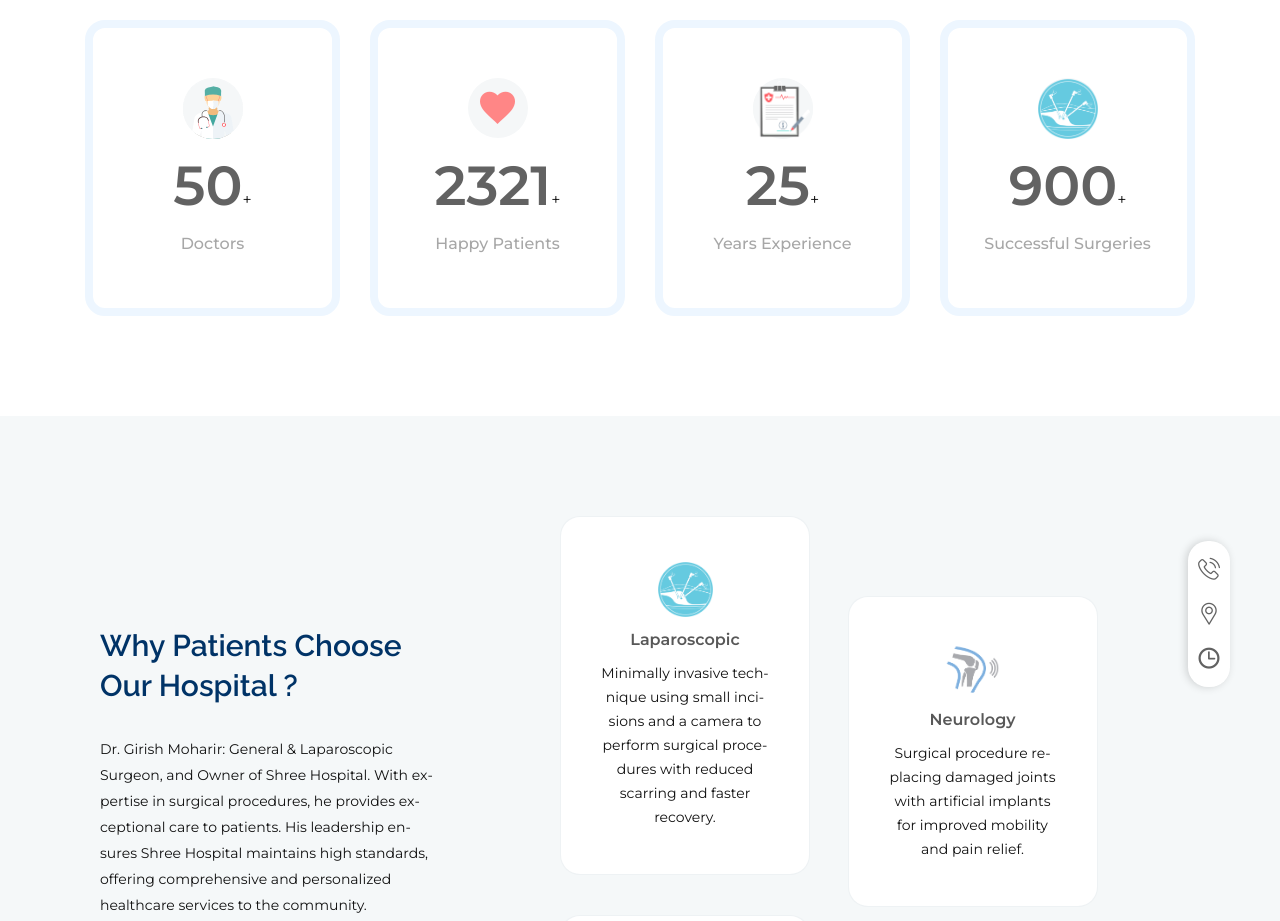
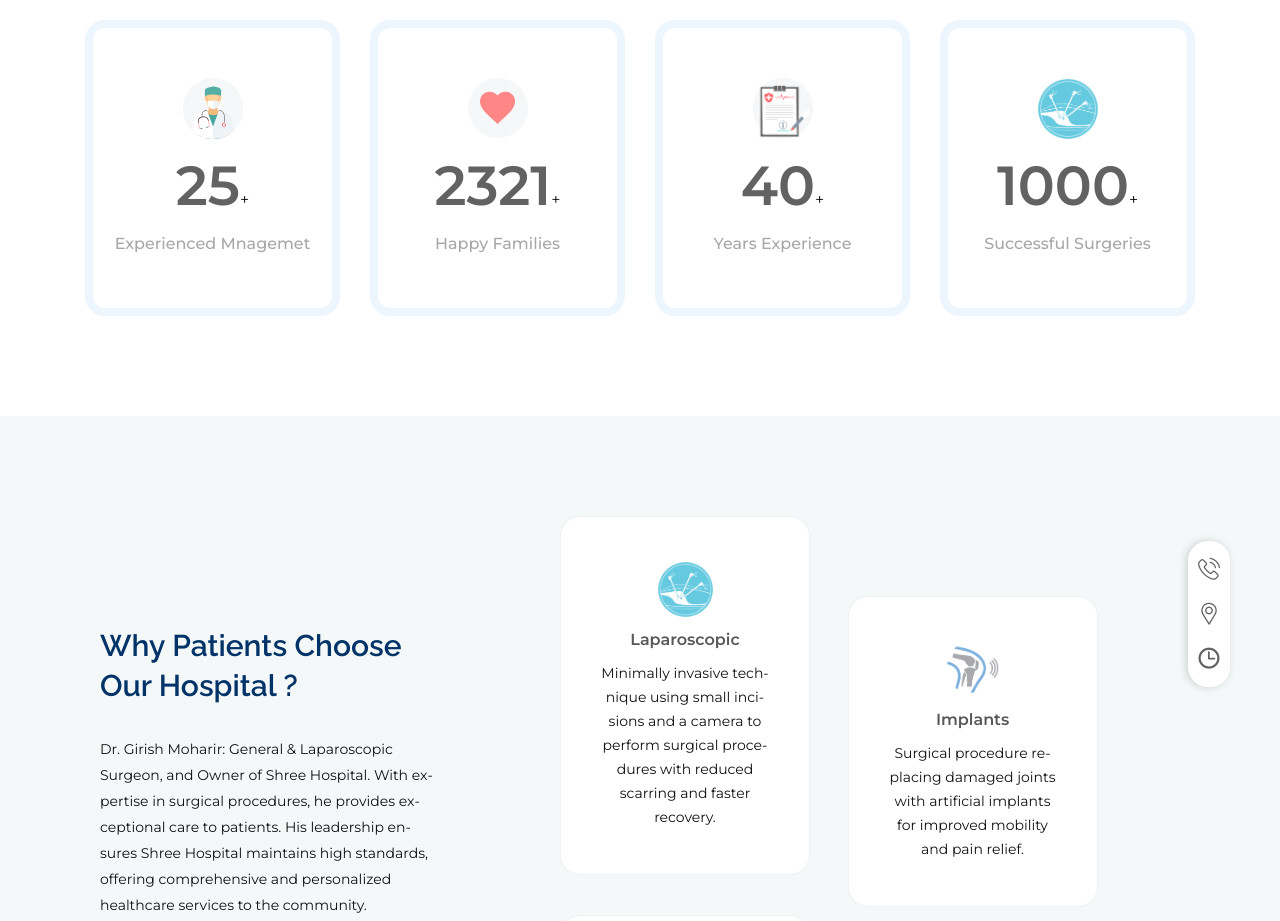
Before and after one commit to AneeVerse/ShreeHospital, a plain HTML site: page index.html in a window 1280 px wide. Shown: the part 880-1801 px from the top of the page. Drawn offline with Linux system fonts and the light colour scheme; files whose address does not match are found by name.

Commit message:
image changes and text added
by anee

```diff
--- a/index.html
+++ b/index.html
@@ -318,7 +318,7 @@
                         <div class="slider-items" style="background-image: url(https://images.pexels.com/photos/247786/pexels-photo-247786.jpeg?auto=compress&cs=tinysrgb&w=1260&h=750&dpr=1);">
                             <div class="slider-content-area">
                                 <div class="slider-content">
-                                    <h1 class="slider-heading animated bounceInTop">Centre of Excellence in Surgical Care.</h1>
+                                    <!-- <h1 class="slider-heading animated bounceInTop">Centre of Excellence in Surgical Care.</h1>  -->
                                     <h2 class="slider-heading animated bounceInTop"> <br>
                                         - General Surgery <br>
                                         - Plastic Surgery <br>
@@ -335,12 +335,12 @@
                         <div class="slider-items" style="background-image: url(assets/img/home-03/slider3.jpg);">
                             <div class="slider-content-area">
                                 <div class="slider-content">
-                                    <h1 class="slider-heading animated bounceInTop">Comprehensive Diabetes Care & Management</h1>
+                                    <!-- <h1 class="slider-heading animated bounceInTop">Comprehensive Diabetes Care & Management</h1>     -->
                                     <h1 class="slider-heading animated bounceInTop"> <br>
                                         - Diabetes Education <br>
                                         - Lifestyle Advice <br>
                                         - Diagnostic Facilties <br>
-                                        - Individualised Treatment</h1>
+                                        <!-- - Individualised Treatment</h1>     -->
                                     <div class="main-btn-wrap padding-top-40">
                                         <a href="#" class="main-btn">Make Appointement</a>
                                     </div>
@@ -389,8 +389,8 @@
                         <img src="assets/img/about/icon-03.png" alt="img">
                     </div>
                     <div class="content">
-                        <span class="count-num">50</span>+
-                        <h4 class="title"> Doctors</h4>
+                        <span class="count-num">25</span>+
+                        <h4 class="title"> Experienced Mnagemet</h4>
                     </div>
                 </div>
             </div>
@@ -402,7 +402,7 @@
                     </div>
                     <div class="content">
                         <span class="count-num">2321</span>+
-                        <h4 class="title">Happy Patients</h4>
+                        <h4 class="title">Happy Families</h4>
                     </div>
                 </div>
             </div>
@@ -412,7 +412,7 @@
                         <img src="assets/img/about/icon-01.png" alt="img">
                     </div>
                     <div class="content">
-                        <span class="count-num">25</span>+
+                        <span class="count-num">40</span>+
                         <h4 class="title">Years Experience</h4>
                     </div>
                 </div>
@@ -423,7 +423,7 @@
                         <img src="assets/img/about/Laparoscopic.png" alt="img">
                     </div>
                     <div class="content">
-                        <span class="count-num">900</span>+
+                        <span class="count-num">1000</span>+
                         <h4 class="title">Successful Surgeries</h4>
                     </div>
                 </div>
@@ -483,7 +483,7 @@
                                     <div class="right-column-two">
                                         <div class="service-item">
                                             <img src="assets/img/Joint.png" alt="img">
-                                            <h6 class="heading-6">neurology</h6>
+                                            <h6 class="heading-6">Implants</h6>
                                             <p> Surgical procedure replacing damaged joints with artificial implants for improved mobility and pain relief. </p>
                                         </div>
                                         <div class="service-item">
```
Also changed, not shown: assets/img/Kaagaz_20230704_114102589756-1.jpg (deleted), assets/img/Kaagaz_20230704_114102589756-2.jpg (deleted), assets/img/Kaagaz_20230704_114102589756-3.jpg (deleted), assets/img/about/Laparoscopic.png (added), 6 other files.
